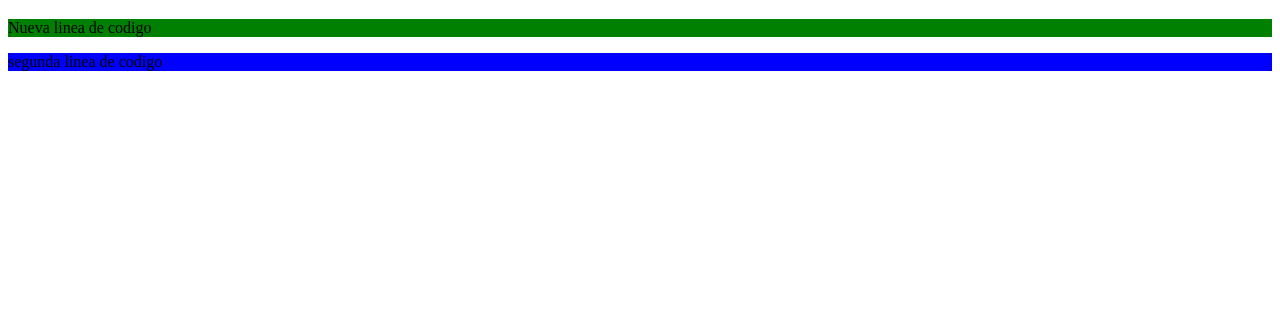
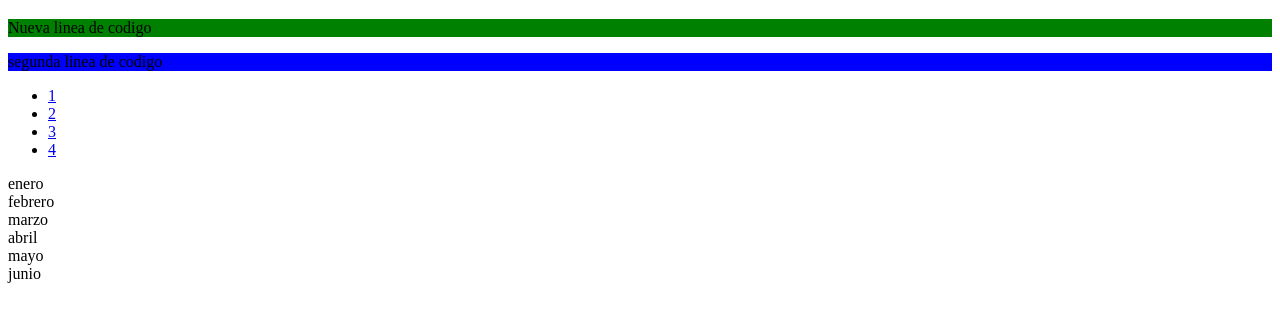
Before and after one commit to OscarNajera/gitpruebas, a plain HTML site: page index.html in a window 1280 px wide. Shown: the part 61-382 px from the top of the page. Drawn offline with Linux system fonts and the light colour scheme.

Commit message:
se crea menu y apartado de meses hasta junio

```diff
--- a/index.html
+++ b/index.html
@@ -11,5 +11,24 @@
     <h1>fgd</h1>
     <p class="linea1">Nueva linea de codigo </p>
     <p class="linea2">segunda linea de codigo</p>
+
+    <nav class="navegador">
+            <ul>
+                <li> <a href="#">1</a></li>
+                <li> <a href="#">2</a></li>
+                <li> <a href="#">3</a></li>
+                <li> <a href="#">4</a></li>
+            </ul>
+    </nav>
+    <div class="mes" >
+        <div>enero</div>
+        <div>febrero</div>
+        <div>marzo</div>
+        <div>abril</div>
+        <div>mayo</div>
+        <div>junio</div>
+    </div>
+
+
 </body>
 </html>
```
